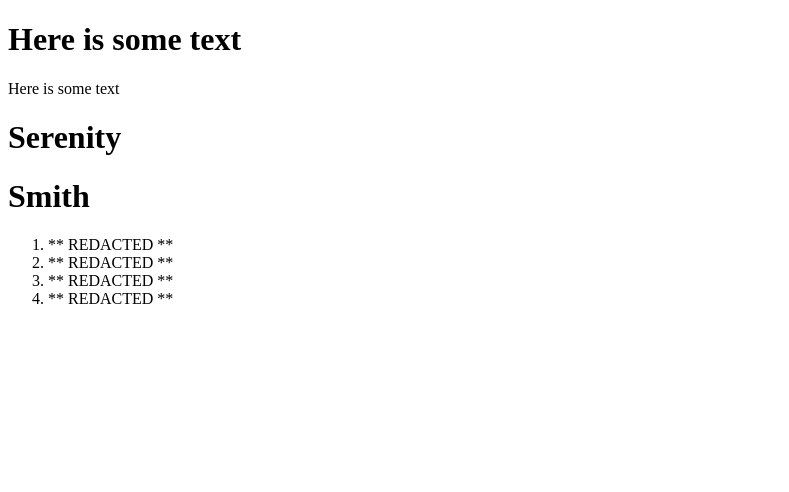
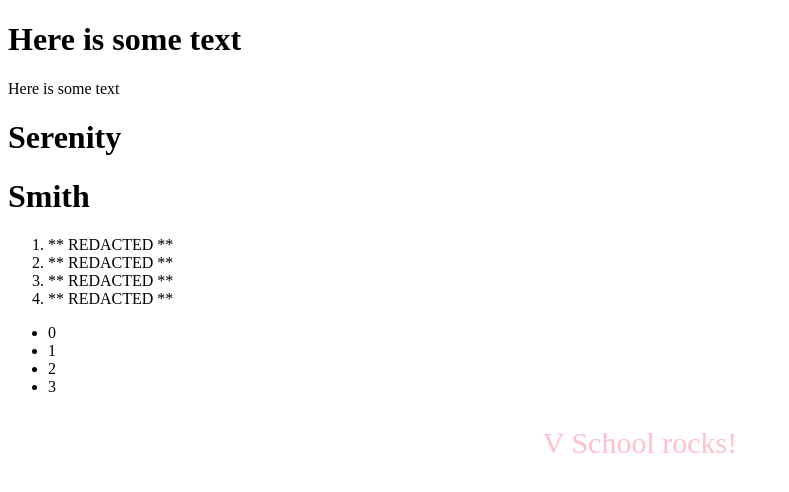
Before and after one commit to severity-codes/vschool2, a plain HTML site: page index.html in a window 1280 px wide. Shown: the whole page, without its empty margins (0-789 px from the left). Drawn offline with Linux system fonts and the light colour scheme.

Commit message:
created a paragraph thru js

```diff
--- a/app.js
+++ b/app.js
@@ -1,5 +1,5 @@
 var things = document.getElementsByClassName("name")
-for (var i = 0; i < things.length; i++){
+for (var i = 0; i < things.length; i++) {
     console.log(things[i].innerText)
 }
 //question michael
@@ -37,7 +37,7 @@ var result = document.querySelectorAll("ol#favorite-things > li")
 console.log(Array.from(result))
 //returns an actuall array
 
-for (var i = 0; i< result.length; i++) {
+for (var i = 0; i < result.length; i++) {
     result[i].textContent = "** REDACTED **"
 }
 //forloop that changes all the content on the dom to say redacted
@@ -71,3 +71,21 @@ for (var i = 0; i< result.length; i++) {
 //selected h1 by query selector
 document.querySelector("#ptag").textContent = text
 // changed the paragraph to match h1 by id
+
+//methods are called wiht parentheses
+
+var newLi = document.createElement("li")
+newLi.textContent = "3"
+var myList = document.getElementById("my-list")
+myList.append(newLi)
+// added a new list item if we used prepend instead of append it would of added 3 to top of list
+
+//Add a paragraph after the existing unordered list with any text you want inside.
+ //* Do this completely in JavaScript!
+
+ var newP = document.createElement("p")
+newP.textContent = "V School rocks!"
+document.body.append(newP)
+newP.style.textAlign = "center" //centered paragraph
+newP.style.fontSize = "30px" //changed font soze of paragraph
+newP.style.color = "pink" //changed color by myself
--- a/index.html
+++ b/index.html
@@ -18,6 +18,11 @@
         <li class="thing">Bright copper kettles</li>
         <li class="thing">Warm woollen mittens</li>
     </ol>
+    <ul id="my-list">
+        <li>0</li>
+        <li>1</li>
+        <li>2</li>
+    </ul>
 
 
 
```
Lines whose indentation alone changed are shown as unchanged.
